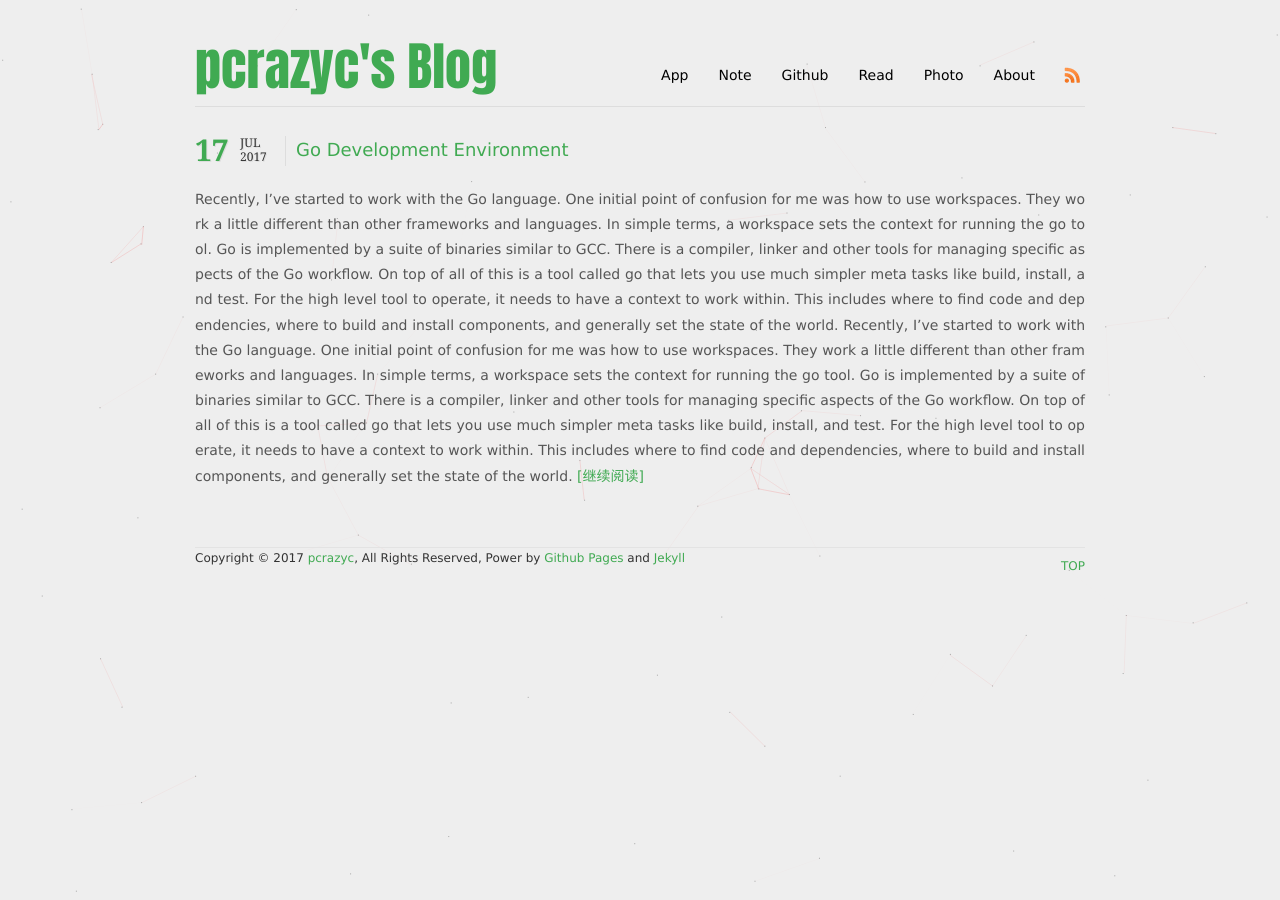
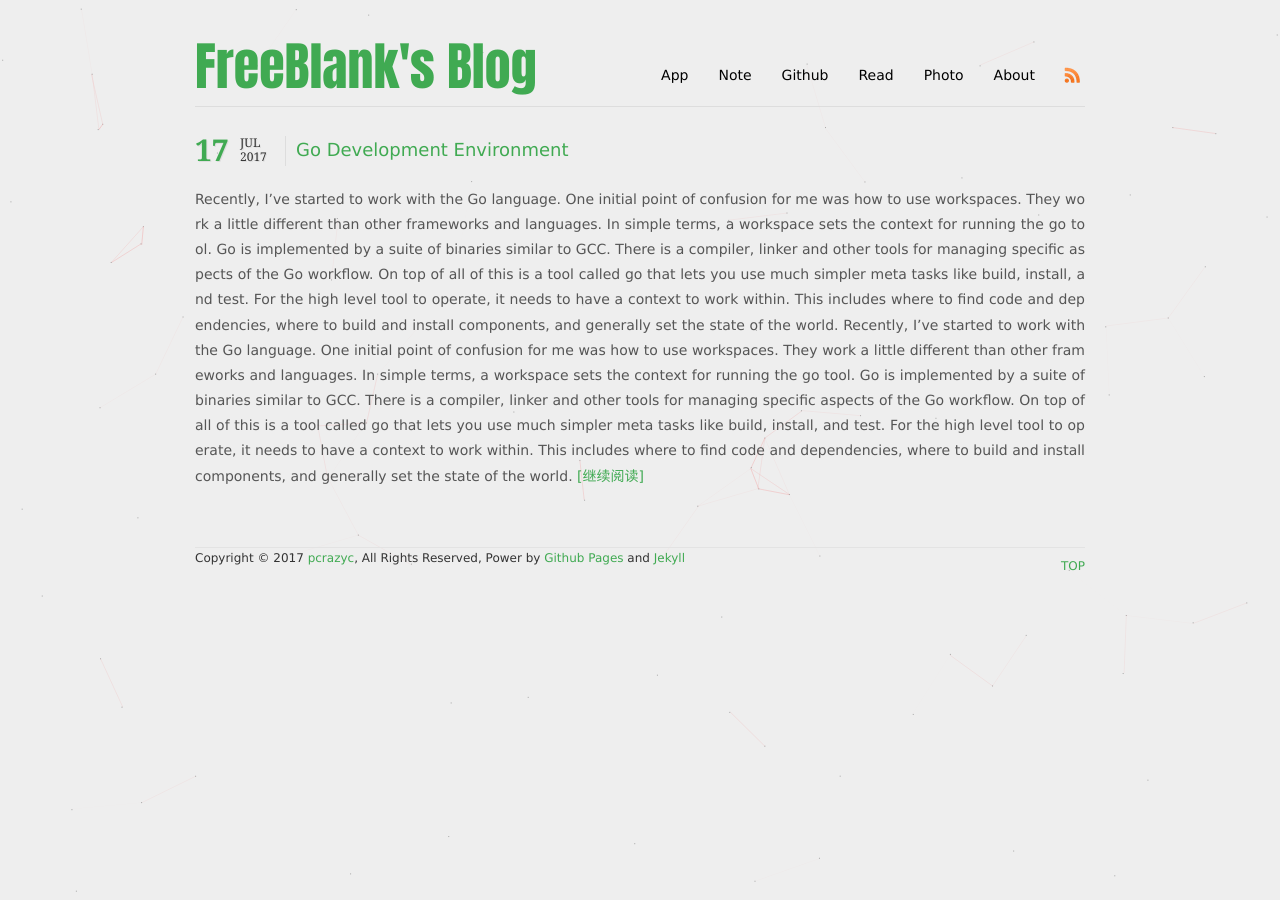
Before and after one commit to freeblank/blog, a Jekyll site: the page built from index.html, in a window 1280 px wide. Built offline with Jekyll 4.4.1, drawn with Linux system fonts in a browser that asks for light colours; nearby versions of some CDN libraries; comment, search, counter and statistics services are not loaded; part of the change alters nothing that is shown.

Commit message:
Update _config.yml

```diff
--- a/_config.yml
+++ b/_config.yml
@@ -6,18 +6,17 @@ rouge: true
 safe: true
 
 # presonal config
-title: pcrazyc's Blog
+title: FreeBlank's Blog
 feed: /atom.xml
 comments: disqus
 
 author:
-  name: pcrazyc
-  nickname: pcrazyc
-  email: pcrazyc@gmail.com
-  gmail: pcrazyc@gmail.com
-  qqmail: http://mail.qq.com/cgi-bin/qm_share?t=qm_mailme&email=GnZzcX94f257WmtrNHl1dw
-  qqlist: http://list.qq.com/cgi-bin/qf_invite?id=eff06957927177ae5d491bb3c18e4a3c5fc328c95b6ae04f
-  site: https://pcrazyc.github.io/blog
+  name: frank
+  nickname: frank
+  email: freeblank.xie@gmail.com
+  gmail: freeblank.xie@gmail.com
+  qq: http://wpa.qq.com/msgrd?v=3&uin=510732083&site=qq&menu=yes
+  site: https://freeblank.github.io/blog
 
 seo:
   keyword:
```
